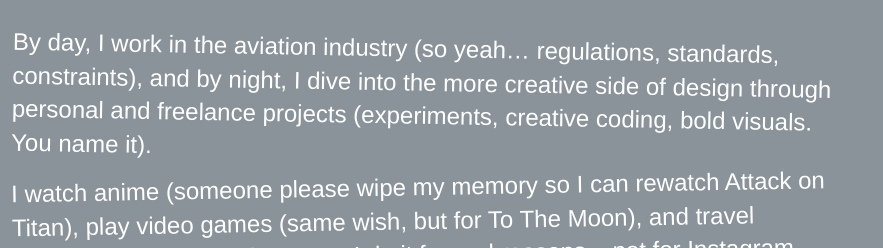
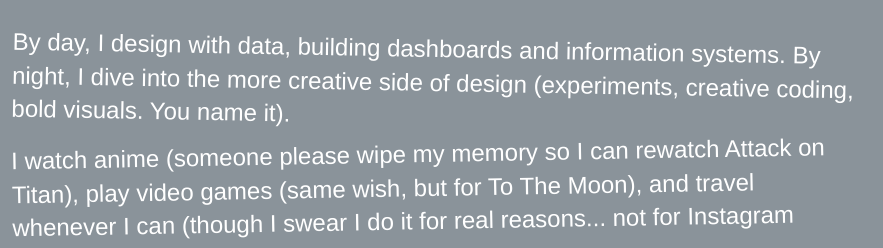
Before and after one commit to LucaTreee/portfolio, a plain HTML site: page about.html in a window 1280 px wide. Shown: the top 248 px of the page, 156-1039 px from the left. Drawn offline with Linux system fonts and the light colour scheme; grey boxes are pictures that could not be loaded.

Commit message:
Update about

```diff
--- a/about.html
+++ b/about.html
@@ -24,7 +24,7 @@
       <!-- COLONNA 2: TESTO -->
       <div class="about-column text-col">
         <div class="about-text-block" style="transform: rotate(1deg);">
-          By day, I work in the aviation industry (so yeah… regulations, standards, constraints), and by night, I dive into the more creative side of design through personal and freelance projects (experiments, creative coding, bold visuals. You name it).
+          By day, I design with data, building dashboards and information systems. By night, I dive into the more creative side of design (experiments, creative coding, bold visuals. You name it).
         </div>
         <div class="about-text-block" style="transform: rotate(-1deg);">
           I watch anime (someone please wipe my memory so I can rewatch Attack on Titan), play video games (same wish, but for To The Moon), and travel whenever I can (though I swear I do it for real reasons... not for Instagram stories).
```
